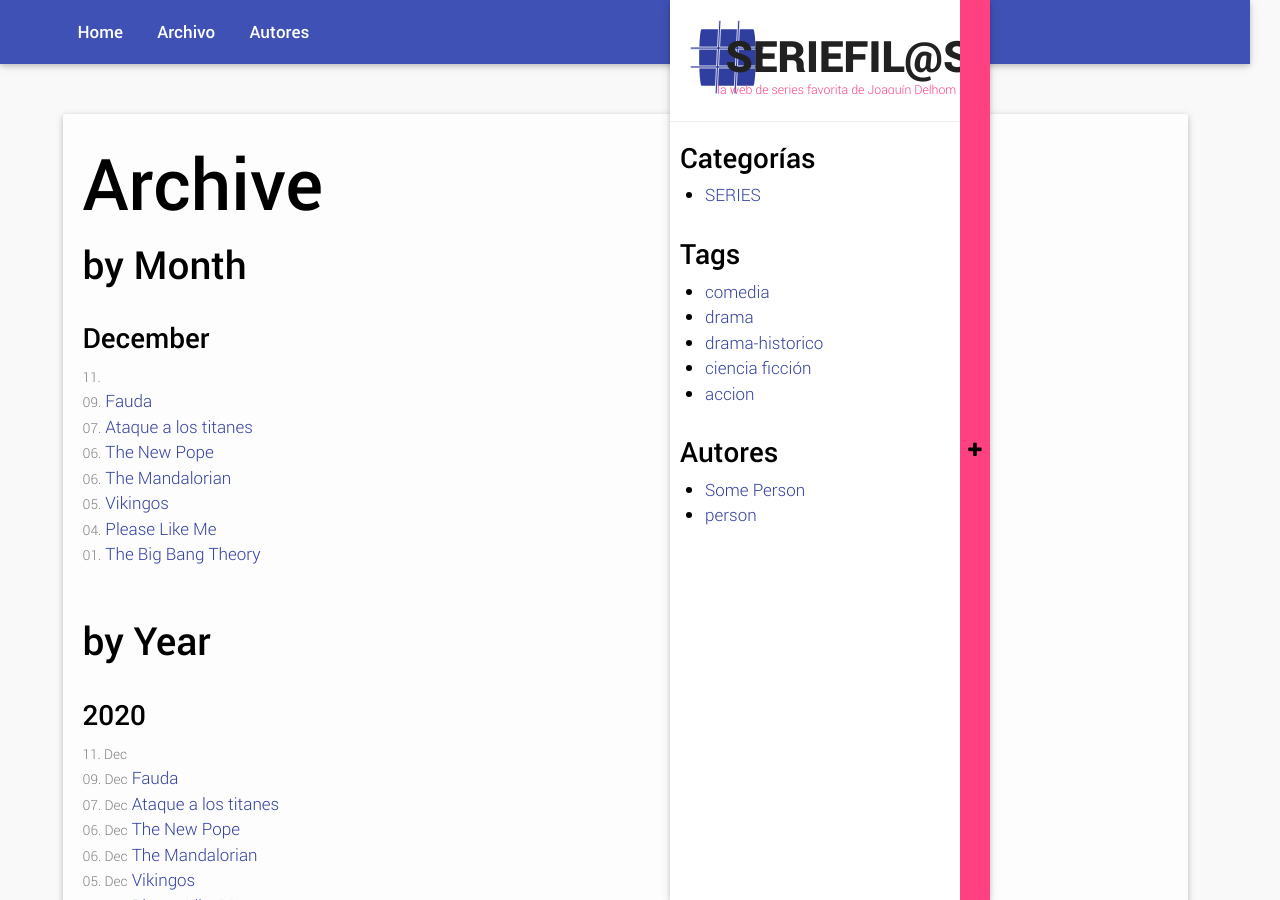
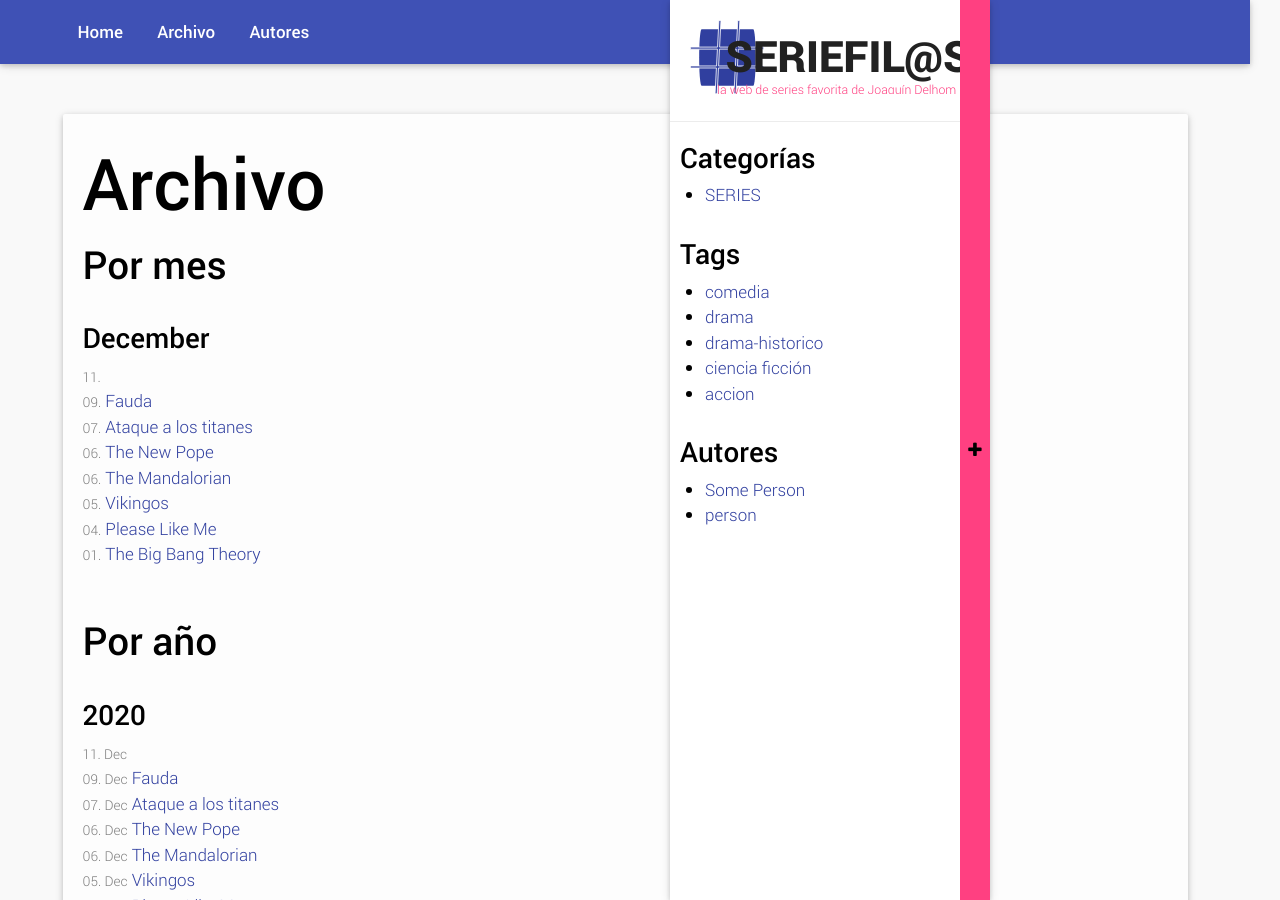
Before and after one commit to sandra86code/blog, a Jekyll site: the page built from archive/index.md, in a window 1280 px wide and 900 px high. Built offline with Jekyll 4.4.1, drawn with Linux system fonts in a browser that asks for light colours.

Commit message:
cambiando el idioma en archivo

```diff
--- a/archive/index.md
+++ b/archive/index.md
@@ -1,11 +1,11 @@
 ---
 layout: page-material-sidebar-right
-title: Archive
+title: Archivo
 ---
-#### by Month
+#### Por mes
 {% include monthly_archive.html %}
 
 <br/>
 
-#### by Year
+#### Por año
 {% include yearly_archive.html %}
```
